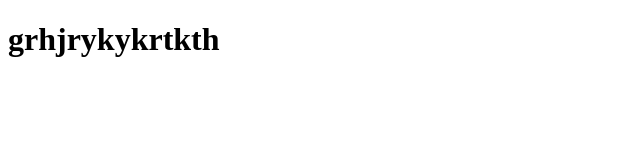
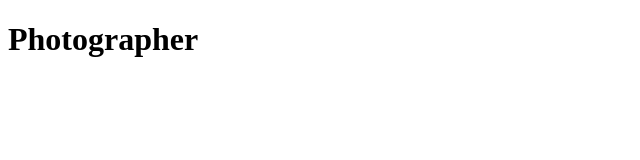
Before and after one commit to NikitaSkorodihins/NikitaSkorodihins.github.io, a plain HTML site: page index.html in a window 1280 px wide. Shown: the whole page, without its empty margins (0-640 px from the left). Drawn offline with Linux system fonts and the light colour scheme.

Commit message:
Update index.html

```diff
--- a/index.html
+++ b/index.html
@@ -8,6 +8,6 @@
     <title>photograpger</title>
 </head>
 <body>
-<h1>grhjrykykrtkth</h1>
+<h1>Photographer</h1>
 </body>
 </html>
```
